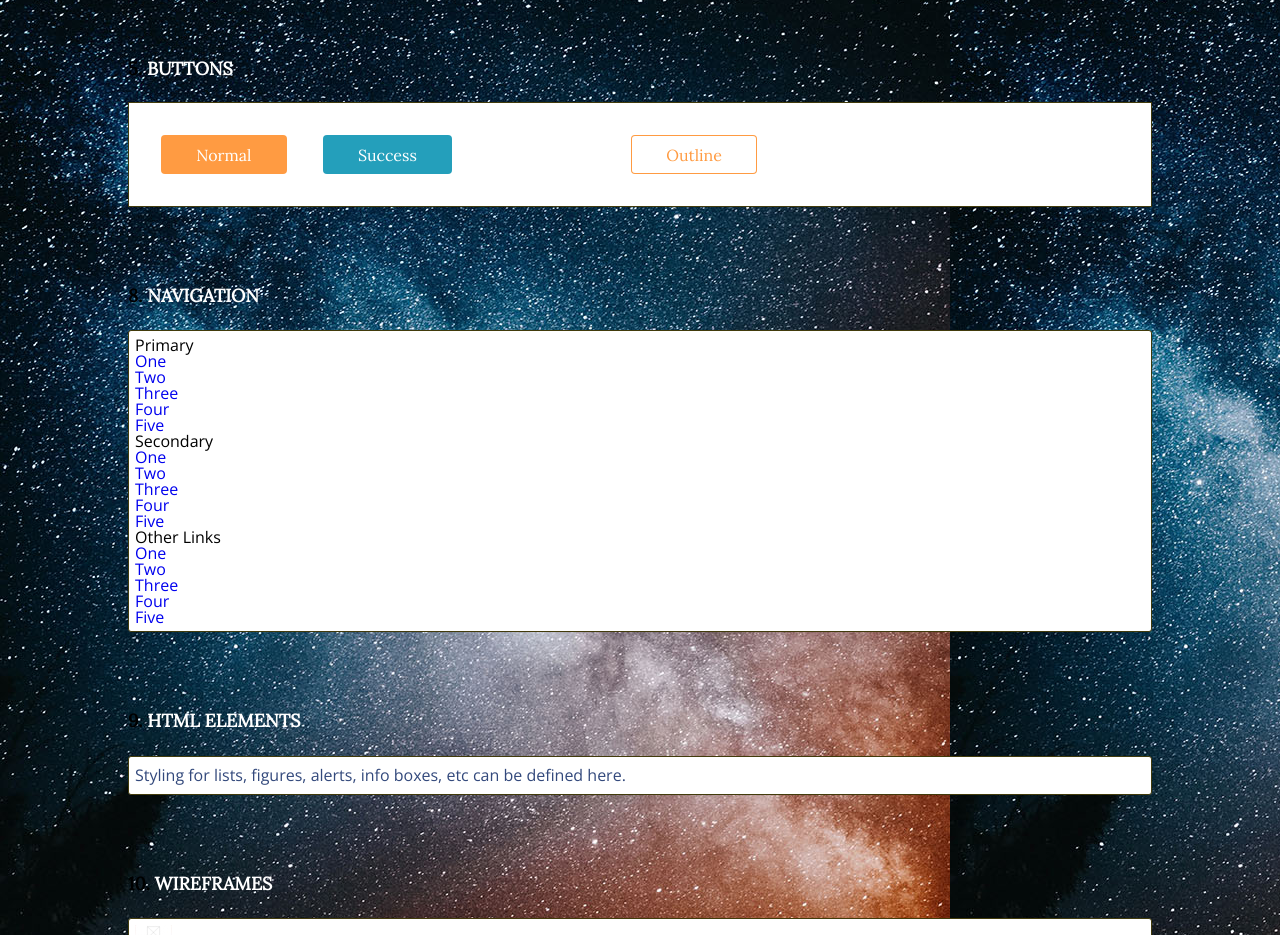
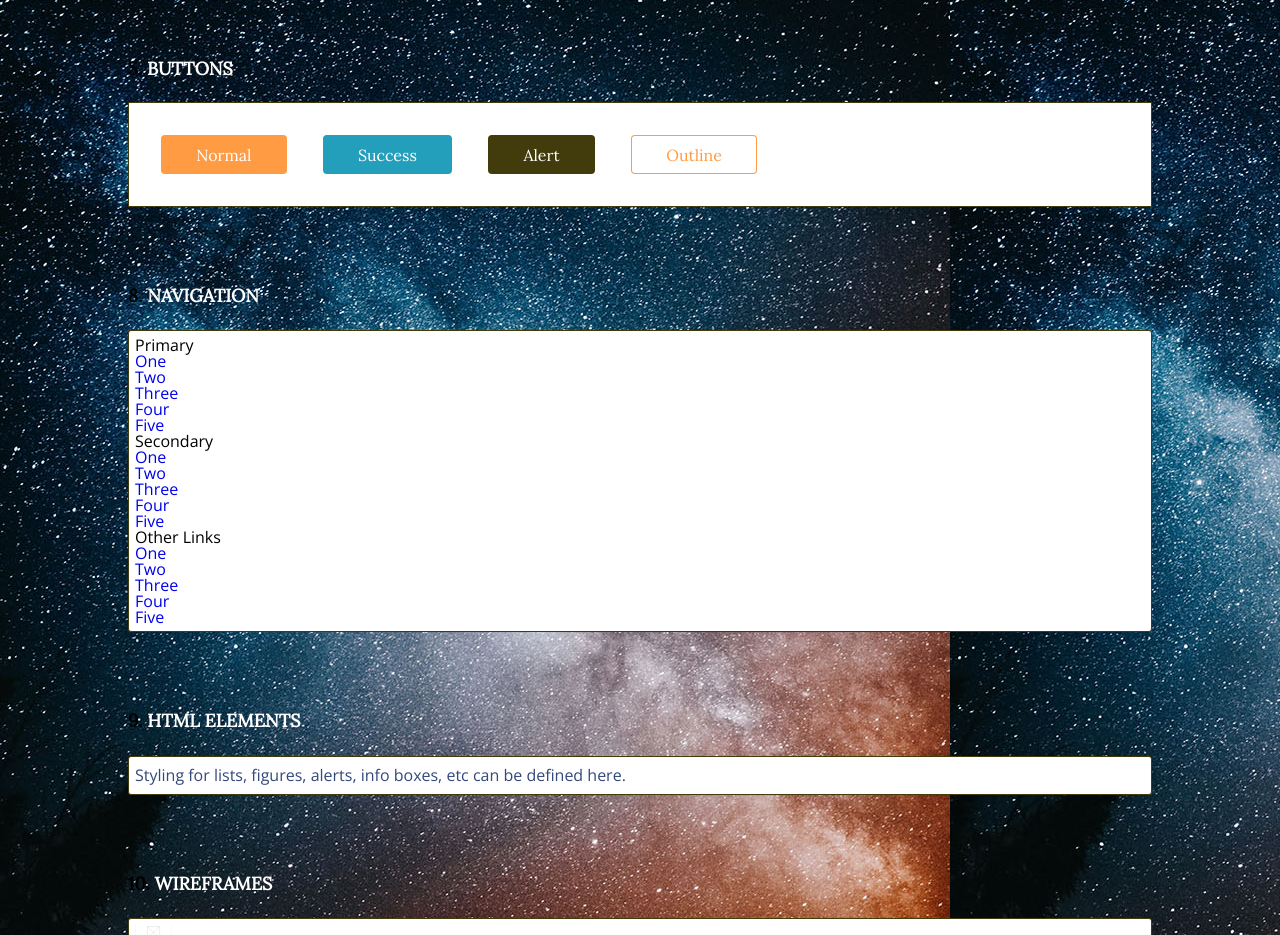
Before and after one commit to cassiejones9/zen-garden, a website built with Parcel: page index.html in a window 1280 px wide. Shown: the part 1660-2595 px from the top of the page. Built offline with nearby package versions, Linux system fonts and the light colour scheme; a web font is replaced by a local one.

Commit message:
Working on colors

```diff
--- a/scss/partials/_colors.scss
+++ b/scss/partials/_colors.scss
@@ -13,4 +13,4 @@
 // additional colors
 
 $success: #249fbb; // light blue
-$alert: $color-5; // Orange
+$alert: $color-4; // Orange
```
Also changed, not shown: 2 other files.
